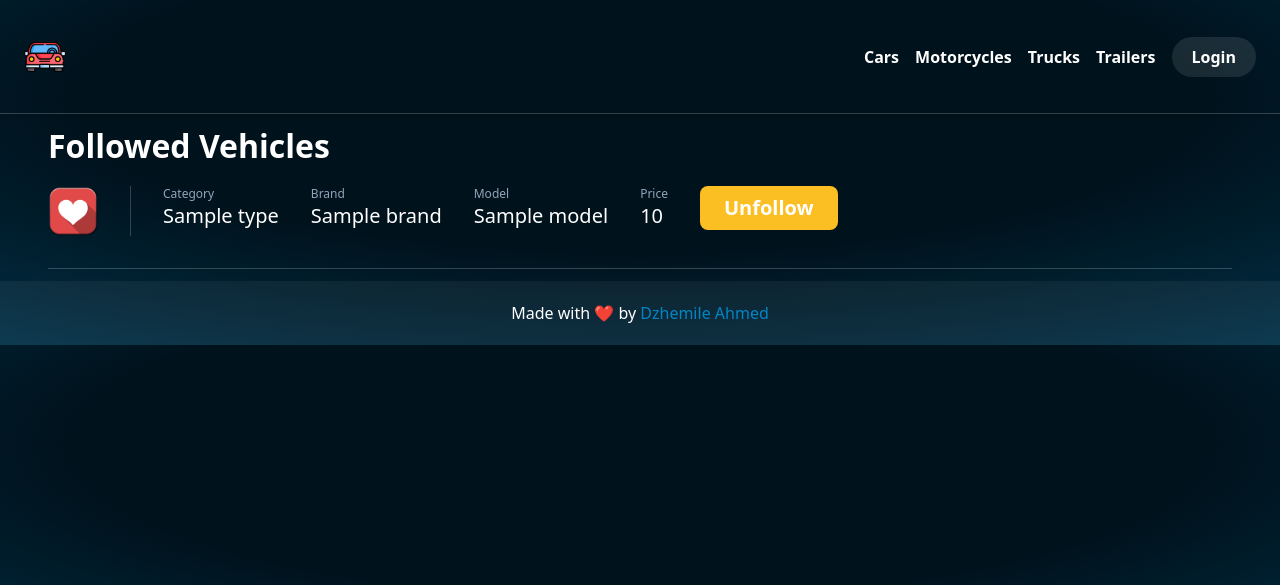
After one commit to Dzhemile-dzh/vehicle-shop, a Symfony app: template templates/followed/list.html.twig in a window 1280 px wide. The commit adds this page. Shown: the top 585 px of the page. Run offline with Twig, Linux system fonts and the light colour scheme; the template is opened without the code that fills it: most values are stand-ins (such as "Sample title", 1, 10 or a date in 2020); style sheets or scripts are compiled from the project's sources; some libraries are stand-ins or nearby versions.

Commit message:
unfollow functionality added

```diff
--- a/templates/base.html.twig
+++ b/templates/base.html.twig
@@ -30,7 +30,11 @@
                         <a class="hover:text-amber-400 pt-2" href="{{ path('trailer_list') }}">
                             Trailers
                         </a>
-
+                        {% if is_granted('ROLE_BUYER') %}
+                            <a class="hover:text-amber-400 pt-2" href="{{ path('followed_list') }}">
+                                Followed
+                            </a>
+                        {% endif %}
                         {% if app.user %}
                             <a class="rounded-[60px] py-2 px-5 bg-white/10 hover:bg-white/20" href="{{ path('app_logout') }}">
                                 Logout
--- /dev/null
+++ b/templates/followed/list.html.twig
@@ -0,0 +1,59 @@
+{% extends 'base.html.twig' %}
+
+{% block title %}Vehicleshop: The Wow !{% endblock %}
+
+{% block body %}
+    <main class="flex flex-col lg:flex-row">
+
+<div class="px-12 pt-2 w-full">
+    <h2 class="text-[32px] font-semibold">Followed Vehicles</h2>
+    <div>
+        {% set hasVehicles = false %}
+
+        {% for vehicle in followedVehicles %}
+            {% if vehicle.items is not empty %}
+                {% set hasVehicles = true %}
+                {% for item in vehicle.items %}
+                    <a href="{{ path(vehicle.route, { id: item.id }) }}">
+                        <div class="flex mt-4 border-b border-white/20 pb-8 hover:bg-teal-900">
+                            <div class="border-r border-white/20 pr-8">
+                                <div class="flex justify-center">
+                                    <img class="max-h-[50px] md:max-h-[50px]" src="{{ asset('images/follow-icon.png') }}" alt="{{ vehicle.type }} image">
+                                </div>
+                            </div>
+                            <div class="pl-8">
+                                <p class="text-slate-400 text-xs">Category</p>
+                                <p class="text-xl">{{ vehicle.type }}</p>
+                            </div>
+                            <div class="pl-8">
+                                <p class="text-slate-400 text-xs">Brand</p>
+                                <p class="text-xl">{{ item.brand }}</p>
+                            </div>
+                            <div class="pl-8">
+                                <p class="text-slate-400 text-xs">Model</p>
+                                <p class="text-xl">{{ item.model }}</p>
+                            </div>
+                            <div class="pl-8">
+                                <p class="text-slate-400 text-xs">Price</p>
+                                <p class="text-xl">{{ item.price }}</p>
+                            </div>
+                            <div class="pl-8 flex-end">
+                                <form action="{{ path(vehicle.type|lower ~ '_unfollow', { id: item.id }) }}" method="post" style="display: inline;">
+                                    <button type="submit" class="bg-amber-400 hover:bg-amber-500 text-white font-semibold py-2 px-6 rounded-lg transition duration-200"><p class="text-xl">Unfollow</p></button>
+                                </form>
+                            </div>
+                        </div>
+                    </a>
+                {% endfor %}
+            {% endif %}
+        {% endfor %}
+
+        {% if not hasVehicles %}
+            <div class="mt-4">
+                <p class="text-slate-400 text-xs">You have no followed vehicles.</p>
+            </div>
+        {% endif %}
+    </div>
+</main>
+
+{% endblock %}
```
Also changed, not shown: src/Controller/BaseVehicleController.php (+25 -4 lines), src/Controller/MainController.php (+29 -15 lines).
